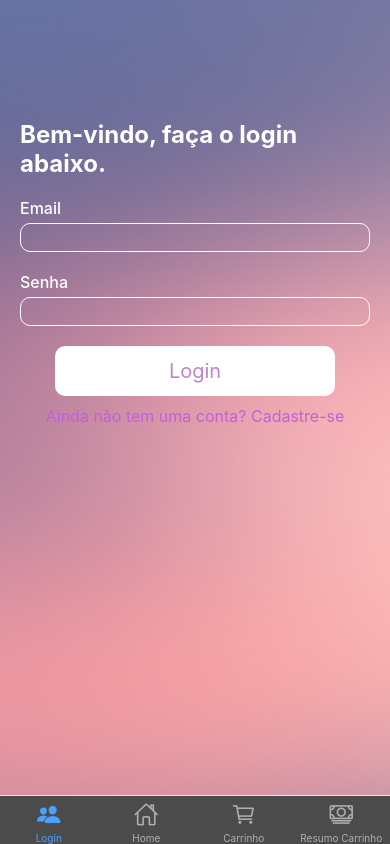
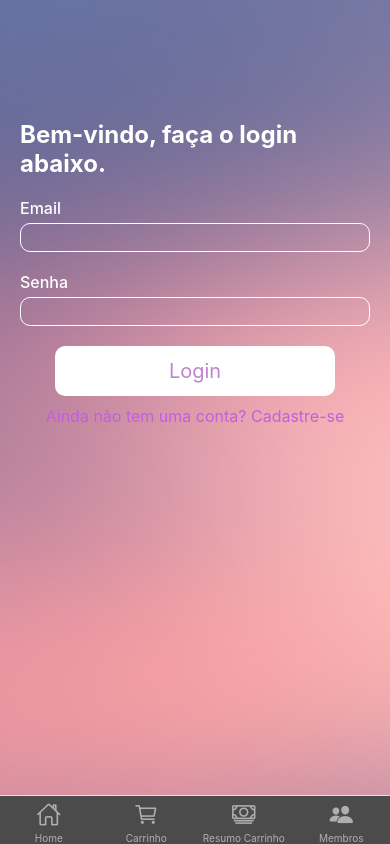
Before and after one commit to leoleoyuuki/FastFoodApp, a React Native app: screen / in a window 390 px wide. Built offline with nearby package versions, Linux system fonts and the light colour scheme.

Commit message:
Refactor tab bar in App.js

```diff
--- a/App.js
+++ b/App.js
@@ -39,25 +39,15 @@ export default function App() {
 
             })}
           />
-          <Screen
-            name="Mebros"
-            component={Membros}
-            options={() => ({
-              title: "Membros",
-              headerShown: false,
-              tabBarButton: () => null, // Ocultar completamente o botão da tabBar
 
-            })}
-          />
           <Screen
             name="Login"
             component={Login}
             options={() => ({
               title: "Login",
               headerShown: false,
-              tabBarIcon: ({ color, size }) => (
-                <Ionicons name="people" color={color} size={size} />
-              )
+              tabBarButton: () => null, // Ocultar completamente o botão da tabBar
+
             })}
           />
 
@@ -128,6 +118,17 @@ export default function App() {
               };
             }}
           />
+          <Screen
+            name="Membros"
+            component={Membros}
+            options={() => ({
+              title: "Membros",
+              headerShown: false,
+              tabBarIcon: ({ color, size }) => (
+                <Ionicons name="people" color={color} size={size} />
+              )
+            })}
+          />
         </Navigator>
       </NavigationContainer>
       <StatusBar style="auto" />
```
